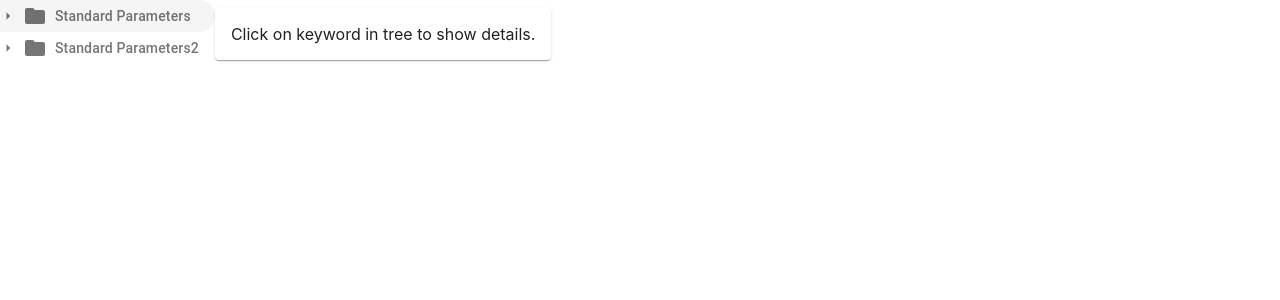
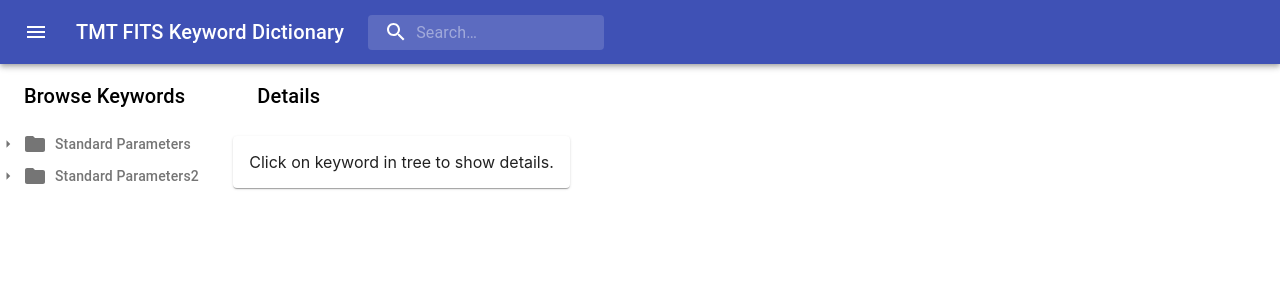
Before and after one commit to tmtsoftware/tmt-fits-keys, a React (Create React App) app: page / in a window 1280 px wide. Shown: the top 300 px of the page. Built offline with nearby package versions, Linux system fonts and the light colour scheme.

Commit message:
Added AppBar

```diff
--- a/src/App.css
+++ b/src/App.css
@@ -36,3 +36,50 @@
     transform: rotate(360deg);
   }
 }
+
+table {
+  /*font-size: 10px;*/
+  border-collapse: collapse;
+  margin-left: 16px;
+  margin-right: 16px;
+  margin-bottom: 20px;
+  padding: 0;
+  table-layout: fixed;
+  word-wrap: break-word;
+}
+
+table tr {
+  border-top-width: 1px;
+  border-top-style: solid;
+  border-top-color: #ccc;
+  background-color: #fff;
+  margin: 0;
+  padding: 0;
+}
+
+table tr:nth-child(2n) {
+  background-color: #f8f8f8;
+}
+
+table tr th[align="center"], table tr td[align="center"] {
+  text-align: center;
+}
+
+table tr th, table tr td {
+  border-width: 1px;
+  border-style: solid;
+  border-color: #ccc;
+  text-align: left;
+  margin: 0;
+  padding: 5px 13px;
+}
+
+table th {
+  white-space: nowrap;
+}
+
+table tbody tr td p, table tbody tr td div p {
+  padding: 0 0;
+  border-width: 0;
+  margin: 0;
+}
--- a/src/App.tsx
+++ b/src/App.tsx
@@ -1,7 +1,7 @@
 import React, {useState} from 'react';
 import './App.css';
 
-import {makeStyles, Theme, createStyles} from '@material-ui/core/styles';
+import {fade, makeStyles, Theme, createStyles} from '@material-ui/core/styles';
 import TreeView from '@material-ui/lab/TreeView';
 import TreeItem, {TreeItemProps} from '@material-ui/lab/TreeItem';
 import Typography from '@material-ui/core/Typography';
@@ -15,7 +15,12 @@ import {ClassNameMap} from "@material-ui/core/styles/withStyles";
 
 import categories_json from './data/categories.json';
 import {Grid, Paper} from "@material-ui/core";
-
+import Toolbar from "@material-ui/core/Toolbar";
+import AppBar from "@material-ui/core/AppBar";
+import IconButton from "@material-ui/core/IconButton";
+import MenuIcon from '@material-ui/icons/Menu';
+import SearchIcon from '@material-ui/icons/Search';
+import InputBase from "@material-ui/core/InputBase";
 
 declare module 'csstype' {
     interface Properties {
@@ -32,18 +37,16 @@ type StyledTreeItemProps = TreeItemProps & {
     labelText: string;
 };
 
-interface Attributes {
-    type: string,
-    sql_dtype: string,
-    calculation: string,
-    default_value: string
+interface Attribute {
+    name: string,
+    value: string
 }
 
 interface Key {
     name: string,
     title: string,
     description: string,
-    attributes: Attributes
+    attributes: Array<Attribute>
 }
 
 interface Category {
@@ -156,6 +159,67 @@ const useStyles = makeStyles((theme: Theme) =>
         control: {
             padding: theme.spacing(2),
         },
+        grow: {
+            flexGrow: 1,
+        },
+        menuButton: {
+            marginRight: theme.spacing(2),
+        },
+        title: {
+            display: 'none',
+            [theme.breakpoints.up('sm')]: {
+                display: 'block',
+            },
+        },
+        search: {
+            position: 'relative',
+            borderRadius: theme.shape.borderRadius,
+            backgroundColor: fade(theme.palette.common.white, 0.15),
+            '&:hover': {
+                backgroundColor: fade(theme.palette.common.white, 0.25),
+            },
+            marginRight: theme.spacing(2),
+            marginLeft: 0,
+            width: '100%',
+            [theme.breakpoints.up('sm')]: {
+                marginLeft: theme.spacing(3),
+                width: 'auto',
+            },
+        },
+        searchIcon: {
+            padding: theme.spacing(0, 2),
+            height: '100%',
+            position: 'absolute',
+            pointerEvents: 'none',
+            display: 'flex',
+            alignItems: 'center',
+            justifyContent: 'center',
+        },
+        inputRoot: {
+            color: 'inherit',
+        },
+        inputInput: {
+            padding: theme.spacing(1, 1, 1, 0),
+            // vertical padding + font size from searchIcon
+            paddingLeft: `calc(1em + ${theme.spacing(4)}px)`,
+            transition: theme.transitions.create('width'),
+            width: '100%',
+            [theme.breakpoints.up('md')]: {
+                width: '20ch',
+            },
+        },
+        sectionDesktop: {
+            display: 'none',
+            [theme.breakpoints.up('md')]: {
+                display: 'flex',
+            },
+        },
+        sectionMobile: {
+            display: 'flex',
+            [theme.breakpoints.up('md')]: {
+                display: 'none',
+            },
+        },
     }),
 );
 
@@ -195,14 +259,14 @@ export default function App() {
         </TreeView>;
     }
 
-    function makeKeyRows(keys: Array<Key>) {
-        return keys.map(key =>
-            <tr>
-                <td>
-                    type
+    function makeKeyRows(key: Key) {
+        return key.attributes.map(attr =>
+            <tr key={attr.name}>
+                <td key={attr.name}>
+                    {attr.name}
                 </td>
-                <td>
-                    {key.attributes.type}
+                <td key={attr.value}>
+                    {attr.value}
                 </td>
             </tr>
         );
@@ -220,14 +284,14 @@ export default function App() {
                         <h2>{keyItem.title}</h2>
                         <p>{keyItem.description}</p>
                         <table>
-                            <thead>
+                            <thead key={"thead"}>
                             <tr>
-                                <th>Attribute</th>
-                                <th>Value</th>
+                                <th key={"Attribute"}>Attribute</th>
+                                <th key={"Value"}>Value</th>
                             </tr>
                             </thead>
                             <tbody>
-                            {makeKeyRows(cat.keys)}
+                            {makeKeyRows(keyItem)}
                             </tbody>
                         </table>
                     </div>
@@ -235,6 +299,40 @@ export default function App() {
             }
         }
         return <div>Click on keyword in tree to show details.</div>
+    }
+
+    function makeAppBar() {
+        return (
+            <AppBar position="static">
+                <Toolbar>
+                    <IconButton
+                        edge="start"
+                        className={classes.menuButton}
+                        color="inherit"
+                        aria-label="open drawer"
+                    >
+                        <MenuIcon />
+                    </IconButton>
+                    <Typography className={classes.title} variant="h6" noWrap>
+                        TMT FITS Keyword Dictionary
+                    </Typography>
+                    <div className={classes.search}>
+                        <div className={classes.searchIcon}>
+                            <SearchIcon />
+                        </div>
+                        <InputBase
+                            placeholder="Search…"
+                            classes={{
+                                root: classes.inputRoot,
+                                input: classes.inputInput,
+                            }}
+                            inputProps={{ 'aria-label': 'search' }}
+                        />
+                    </div>
+                    <div className={classes.grow} />
+                </Toolbar>
+            </AppBar>
+        );
     }
 
 
@@ -253,11 +351,21 @@ export default function App() {
 
     const grid = <Grid container className={classes.root} spacing={2}>
         <Grid item xs={12}>
-            <Grid container justify="flex-start" spacing={1}>
+            <Grid container justify="flex-start" spacing={3}>
                 <Grid key="treeView" item>
+                    <Toolbar>
+                        <Typography variant="h6" className="tree-title">
+                            Browse Keywords
+                        </Typography>
+                    </Toolbar>
                     {treeView}
                 </Grid>
                 <Grid key="detailView" item>
+                    <Toolbar>
+                        <Typography variant="h6" className="table-title">
+                            Details
+                        </Typography>
+                    </Toolbar>
                     <Paper
                         // variant="outlined"
                         className={classes.paper}>
@@ -267,5 +375,12 @@ export default function App() {
             </Grid>
         </Grid>
     </Grid>
-    return (grid);
+
+    const appBar = makeAppBar();
+
+    const layout = <div>
+        {appBar}
+        {grid}
+    </div>
+    return (layout);
 }
--- a/src/data/categories.json
+++ b/src/data/categories.json
@@ -6,23 +6,47 @@
         "name": "SIMPLE",
         "title": "Data conform to FITS standard",
         "description": "The SIMPLE keyword is required to be the first keyword in the primary header of all standard FITS files and is not permitted in extention headers. The value shall contain a logical constant with the value T if the file conforms to this standard.",
-        "attributes": {
-          "type": "boolean",
-          "sql_dtype": "nchar(1)",
-          "calculation": "",
-          "default_value": "T"
-        }
+        "attributes": [
+          {
+            "name": "type",
+            "value": "boolean"
+          },
+          {
+            "name": "sql_dtype",
+            "value": "nchar(1)"
+          },
+          {
+            "name": "calculation",
+            "value": ""
+          },
+          {
+            "name": "default_value",
+            "value": "T"
+          }
+        ]
       },
       {
         "name": "BITPIX",
         "title": "bits per data value",
         "description": "The value field shall contain an integer that specifies the number of bits that represent a data value in the associated data array. BITPIX = 0 for the primary header. For an image extension, 16 is uncalibrated and -32 is calibrated. For group information captured in an ASCII table extension BITPIX = 8, denoting that the array contains ASCII characters.",
-        "attributes": {
-          "type": "integer",
-          "sql_dtype": "smallint",
-          "calculation": "",
-          "default_value": "0"
-        }
+        "attributes": [
+          {
+            "name": "type",
+            "value": "integer"
+          },
+          {
+            "name": "sql_dtype",
+            "value": "smallint"
+          },
+          {
+            "name": "calculation",
+            "value": ""
+          },
+          {
+            "name": "default_value",
+            "value": "0"
+          }
+        ]
       }
     ]
   },
@@ -33,23 +57,47 @@
         "name": "SIMPLE2",
         "title": "Data conform to FITS standard",
         "description": "The SIMPLE keyword is required to be the first keyword in the primary header of all standard FITS files and is not permitted in extention headers. The value shall contain a logical constant with the value T if the file conforms to this standard.",
-        "attributes": {
-          "type": "boolean",
-          "sql_dtype": "nchar(1)",
-          "calculation": "",
-          "default_value": "T"
-        }
+        "attributes": [
+          {
+            "name": "type",
+            "value": "boolean"
+          },
+          {
+            "name": "sql_dtype",
+            "value": "nchar(1)"
+          },
+          {
+            "name": "calculation",
+            "value": ""
+          },
+          {
+            "name": "default_value",
+            "value": "T"
+          }
+        ]
       },
       {
         "name": "BITPIX2",
         "title": "bits per data value",
         "description": "The value field shall contain an integer that specifies the number of bits that represent a data value in the associated data array. BITPIX = 0 for the primary header. For an image extension, 16 is uncalibrated and -32 is calibrated. For group information captured in an ASCII table extension BITPIX = 8, denoting that the array contains ASCII characters.",
-        "attributes": {
-          "type": "integer",
-          "sql_dtype": "smallint",
-          "calculation": "",
-          "default_value": "0"
-        }
+        "attributes": [
+          {
+            "name": "type",
+            "value": "integer"
+          },
+          {
+            "name": "sql_dtype",
+            "value": "smallint"
+          },
+          {
+            "name": "calculation",
+            "value": ""
+          },
+          {
+            "name": "default_value",
+            "value": "0"
+          }
+        ]
       }
     ]
   }
```
Also changed, not shown: src/data/keys.json (deleted, +0 -50 lines).
